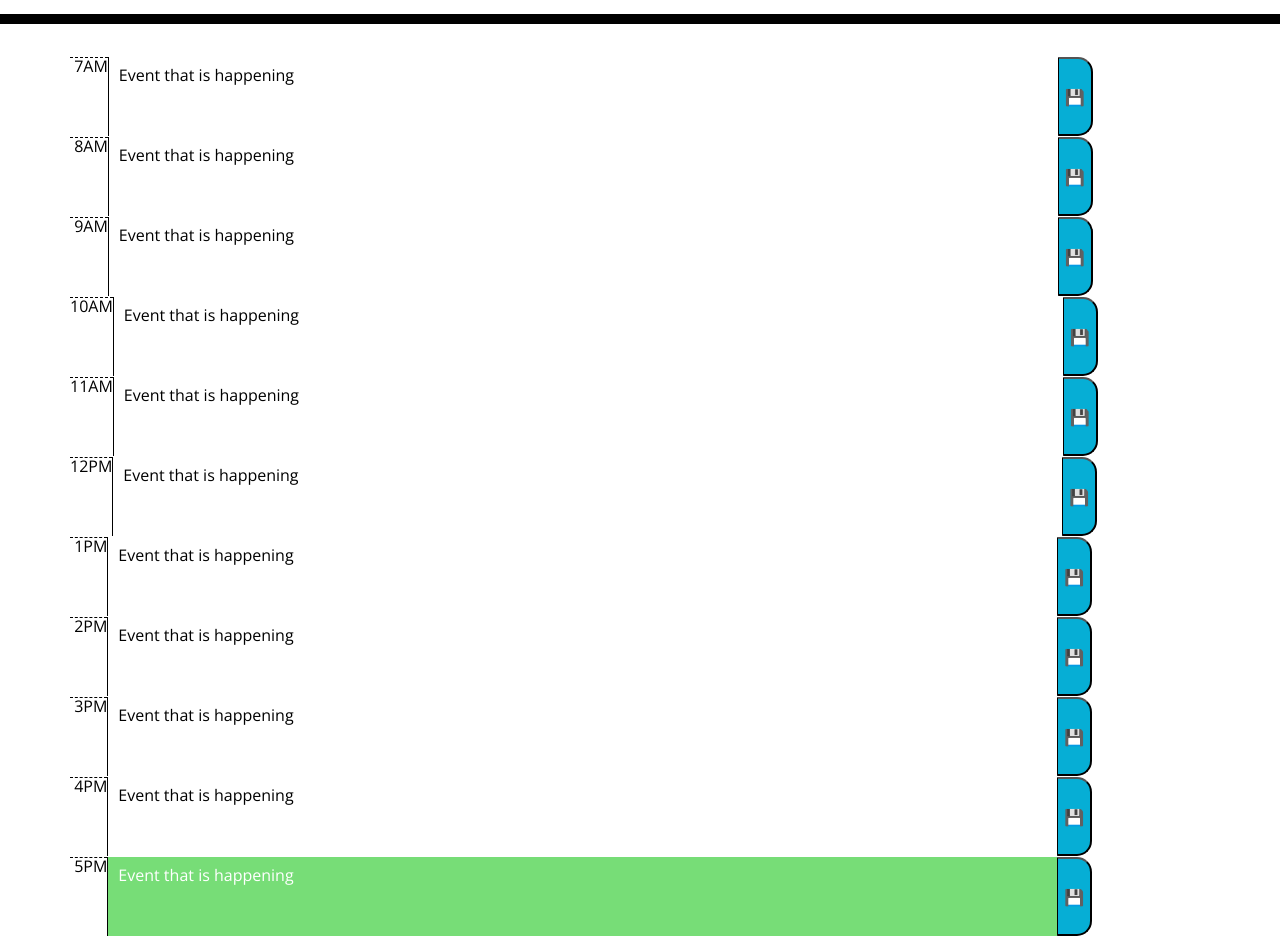
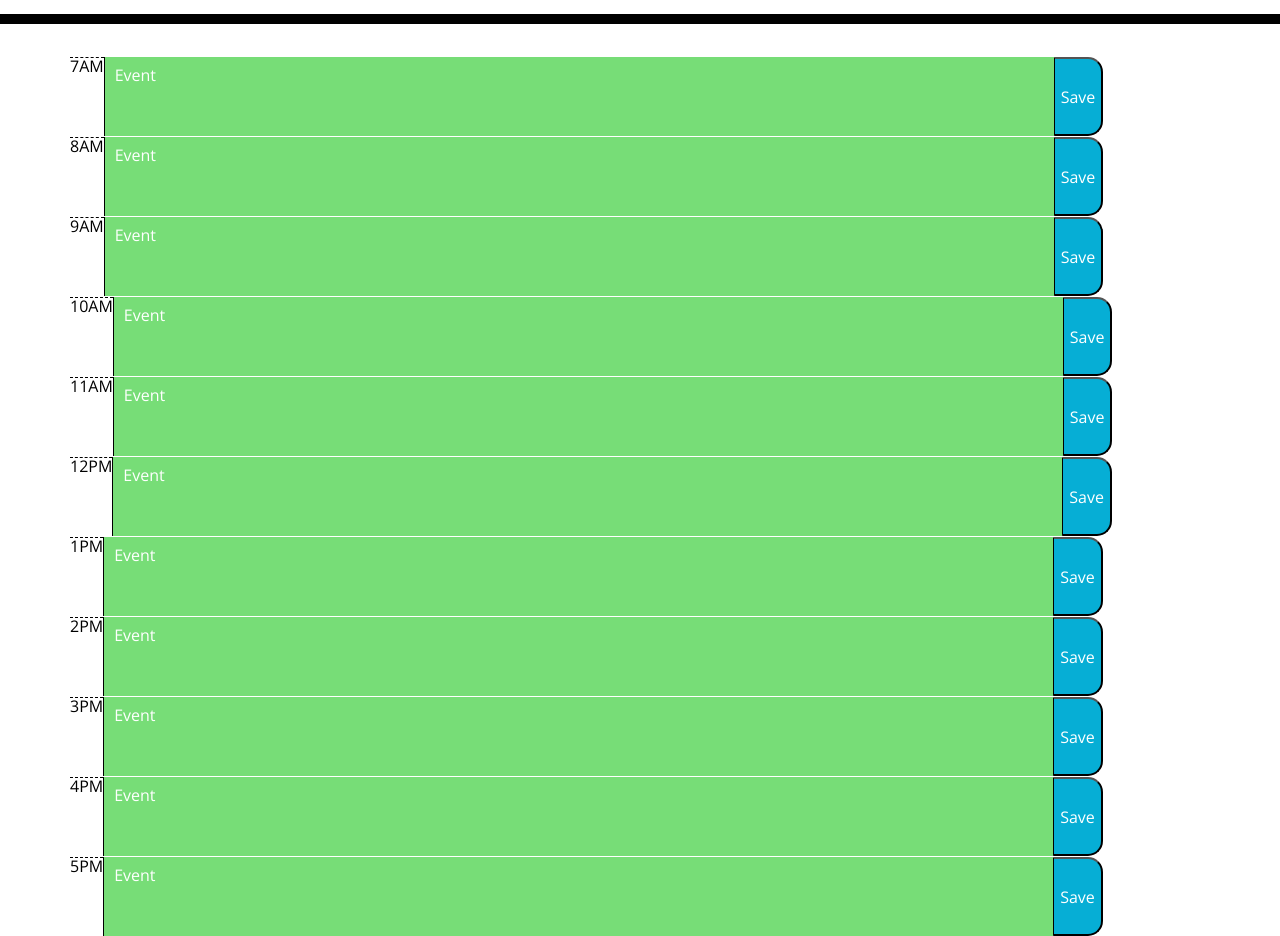
Before and after one commit to tbellenger/work-day-scheduler, a plain HTML site: page index.html in a window 1280 px wide. Shown: the part 280-1216 px from the top of the page. Drawn offline with nearby package versions, Linux system fonts and the light colour scheme.

Commit message:
fixed up some moment formatting and adding event handler for the click

```diff
--- a/assets/script/script.js
+++ b/assets/script/script.js
@@ -1,16 +1,12 @@
-let times = ['07:00', '08:00', '09:00', '10:00','11:00','12:00','13:00','14:00','15:00','16:00', '17:00'];
+let times = ['7', '8', '9', '10','11','12','13','14','15','16', '17'];
 
 let currentDayEl = $('#currentDay');
 let containerEl = $('.container');
 
 let todayLong = moment().format('dddd, MMMM Do YYYY');
-let todayShort = moment().format('MM-DD-YYYY');
+let todayShort = moment().startOf('day');
+console.log(todayShort.toString());
 
-if (moment().isBefore(todayShort + ' 19:00')) {
-    console.log('before 5PM');
-} else {
-    console.log('after 5PM');
-}
 let data = {
     date: todayShort,
     events: [
@@ -22,12 +18,16 @@ let data = {
 };
 let store = JSON.parse(localStorage.getItem('day-schedule'));
 
+const saveBtnClickHandler = (event) => {
+    console.log(event);
+};
+
 const init = () => {
     if (store == null) {
         // first use so create empty store object
         store = [];
-        console.log(dummyData);
-        store.push(JSON.parse(dummyData));
+        console.log(data);
+        store.push(data);
         localStorage.setItem('day-schedule', JSON.stringify(store));
     }
     // set title day text
@@ -35,22 +35,25 @@ const init = () => {
 
     // generate the container contents
     for (let i = 0; i < times.length; i++) {
+        let cntTime = moment(times[i],"HH");
         let category = '';
-        if (moment().isBefore(todayShort + ' ' + times[i])) {
-            category = "class='future'";
-        } else if (moment().isAfter(todayShort + ' ' + times[i])) {
-            category = "class='past'";
+        if (moment().isBefore(cntTime)) {
+            category = "class='description future'";
+        } else if (moment().isAfter(cntTime)) {
+            category = "class='description past'";
         } else {
-            category = "class='present'";
+            category = "class='description present'";
         }
-        let hourEl = $("<div class='hour'></div>").text(times[i]);
-        let txtAreaEl = $("<textarea " + category + " name='desc' id='description' cols='100%' rows='3'></textarea>").text('Event');
+        let hourEl = $("<div class='hour'></div>").text(cntTime.format("hA"));
+        let txtAreaEl = $("<textarea " + category + " name='desc' cols='100%' rows='3' data-time='" + times[i] + "'></textarea>").text('Event');
         let btnEl = $("<button class='saveBtn'></button>").text('Save');
         let rowEl = $("<div class='row'></div>").append(hourEl).append(txtAreaEl).append(btnEl);
         let timeBlckEl = $("<div class='time-block'></div>").append(rowEl);
         containerEl.append(timeBlckEl);
     }
 
+    // add event handlers
+    containerEl.on('click','.saveBtn', saveBtnClickHandler);
 };
 
 
--- a/index.html
+++ b/index.html
@@ -30,111 +30,6 @@
     </header>
     <div class="container">
       <!-- Timeblocks go here -->
-      <div class="time-block">
-        <div class="row">
-          <div class="hour">&nbsp;7AM</div>
-          <textarea name="" id="description" cols="100%" rows="3">
-Event that is happening</textarea
-          >
-          <button class="saveBtn">&#x1f4be;</button>
-        </div>
-      </div>
-      <div class="time-block">
-        <div class="row">
-          <div class="hour">&nbsp;8AM</div>
-          <textarea name="" id="description" cols="100%" rows="3">
-Event that is happening</textarea
-          >
-          <button class="saveBtn">&#x1f4be;</button>
-        </div>
-      </div>
-      <div class="time-block">
-        <div class="row">
-          <div class="hour">&nbsp;9AM</div>
-          <textarea name="" id="description" cols="100%" rows="3">
-Event that is happening</textarea
-          >
-          <button class="saveBtn">&#x1f4be;</button>
-        </div>
-      </div>
-      <div class="time-block">
-        <div class="row">
-          <div class="hour">10AM</div>
-          <textarea name="" id="description" cols="100%" rows="3">
-Event that is happening</textarea
-          >
-          <button class="saveBtn">&#x1f4be;</button>
-        </div>
-      </div>
-      <div class="time-block">
-        <div class="row">
-          <div class="hour">11AM</div>
-          <textarea name="" id="description" cols="100%" rows="3">
-Event that is happening</textarea
-          >
-          <button class="saveBtn">&#x1f4be;</button>
-        </div>
-      </div>
-      <div class="time-block">
-        <div class="row">
-          <div class="hour">12PM</div>
-          <textarea name="" id="description" cols="100%" rows="3">
-Event that is happening</textarea
-          >
-          <button class="saveBtn">&#x1f4be;</button>
-        </div>
-      </div>
-      <div class="time-block">
-        <div class="row">
-          <div class="hour">&nbsp;1PM</div>
-          <textarea name="" id="description" cols="100%" rows="3">
-Event that is happening</textarea
-          >
-          <button class="saveBtn">&#x1f4be;</button>
-        </div>
-      </div>
-      <div class="time-block">
-        <div class="row">
-          <div class="hour">&nbsp;2PM</div>
-          <textarea name="" id="description" cols="100%" rows="3">
-Event that is happening</textarea
-          >
-          <button class="saveBtn">&#x1f4be;</button>
-        </div>
-      </div>
-      <div class="time-block">
-        <div class="row">
-          <div class="hour">&nbsp;3PM</div>
-          <textarea name="" id="description" cols="100%" rows="3">
-Event that is happening</textarea
-          >
-          <button class="saveBtn">&#x1f4be;</button>
-        </div>
-      </div>
-      <div class="time-block">
-        <div class="row">
-          <div class="hour">&nbsp;4PM</div>
-          <textarea name="" id="description" cols="100%" rows="3">
-Event that is happening</textarea
-          >
-          <button class="saveBtn">&#x1f4be;</button>
-        </div>
-      </div>
-      <div class="time-block">
-        <div class="row">
-          <div class="hour">&nbsp;5PM</div>
-          <textarea
-            class="future"
-            name=""
-            id="description"
-            cols="100%"
-            rows="3"
-          >
-Event that is happening</textarea
-          >
-          <button class="saveBtn">&#x1f4be;</button>
-        </div>
-      </div>
     </div>
 
     <script src="https://code.jquery.com/jquery-3.4.1.min.js"></script>
```
